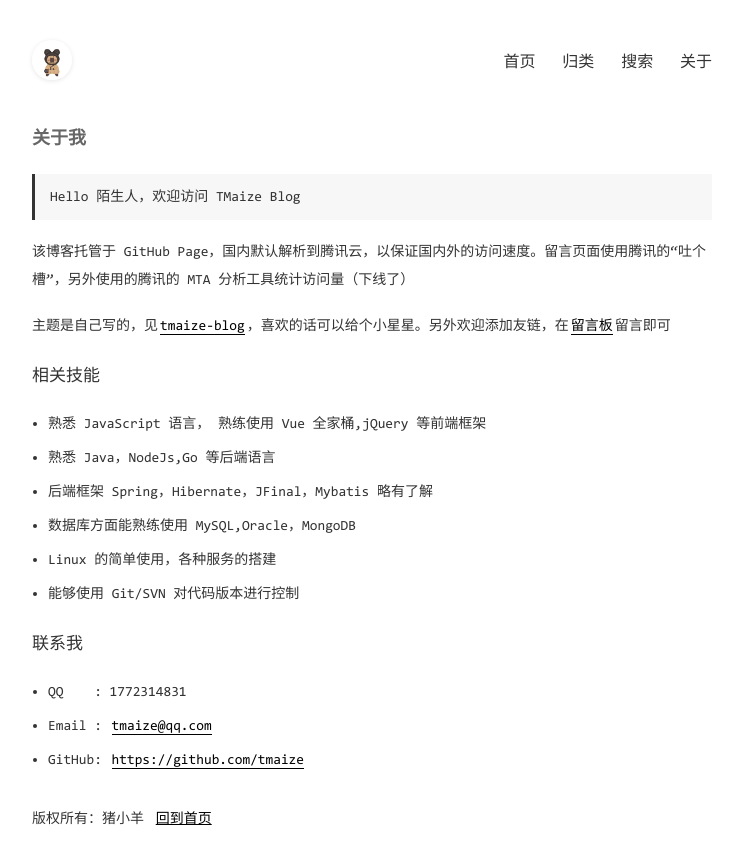
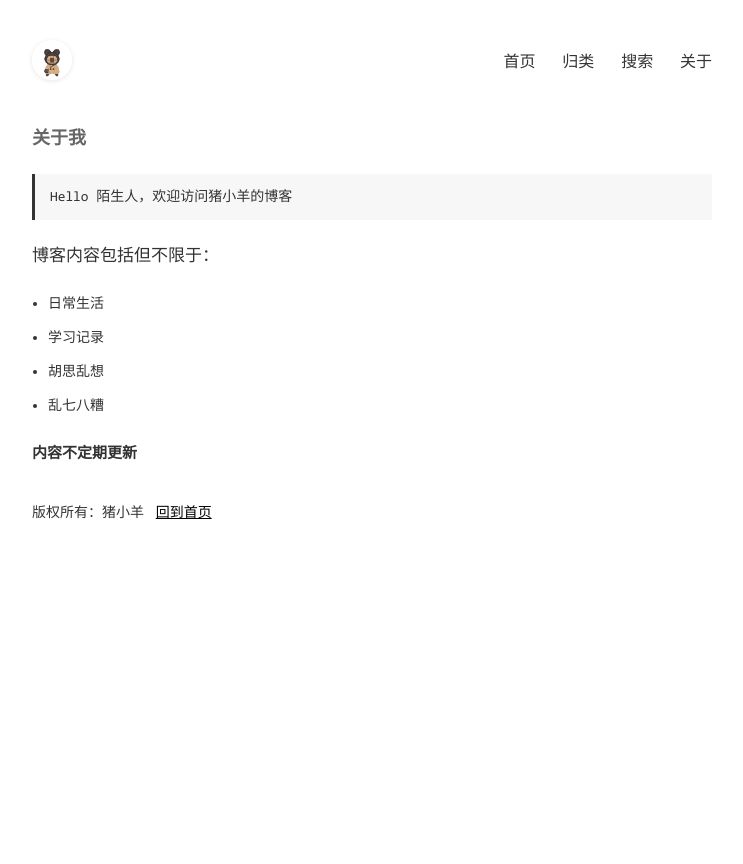
Before and after one commit to acabin/acabin.github.io, a Jekyll site: the page built from pages/about.md, in a window 1280 px wide. Shown: the top 864 px of the page, without its empty margins (268-1011 px from the left). Built offline with Jekyll 4.4.1, drawn with Linux system fonts in a browser that asks for light colours.

Commit message:
Update about.md

```diff
--- a/pages/about.md
+++ b/pages/about.md
@@ -3,30 +3,16 @@ layout: mypost
 title: 关于我
 ---
 
-> Hello 陌生人，欢迎访问 TMaize Blog
+> Hello 陌生人，欢迎访问猪小羊的博客
 
-该博客托管于 GitHub Page，国内默认解析到腾讯云，以保证国内外的访问速度。留言页面使用腾讯的“吐个槽”，另外使用的腾讯的 MTA 分析工具统计访问量（下线了）
+## 博客内容包括但不限于：
 
-主题是自己写的，见[tmaize-blog](https://github.com/TMaize/tmaize-blog)，喜欢的话可以给个小星星。另外欢迎添加友链，在[留言板](chat.html)留言即可
+- 日常生活
 
-## 相关技能
+- 学习记录
 
-- 熟悉 JavaScript 语言， 熟练使用 Vue 全家桶,jQuery 等前端框架
+- 胡思乱想
 
-- 熟悉 Java，NodeJs,Go 等后端语言
+- 乱七八糟
 
-- 后端框架 Spring，Hibernate，JFinal，Mybatis 略有了解
-
-- 数据库方面能熟练使用 MySQL,Oracle，MongoDB
-
-- Linux 的简单使用，各种服务的搭建
-
-- 能够使用 Git/SVN 对代码版本进行控制
-
-## 联系我
-
-- QQ&nbsp;&nbsp;&nbsp;&nbsp;: 1772314831
-
-- Email&nbsp;: [tmaize@qq.com](http://mail.qq.com/cgi-bin/qm_share?t=qm_mailme&email=YBQNAQkaBSAREU4DDw0)
-
-- GitHub: [https://github.com/tmaize](https://github.com/tmaize)
+### 内容不定期更新
```
